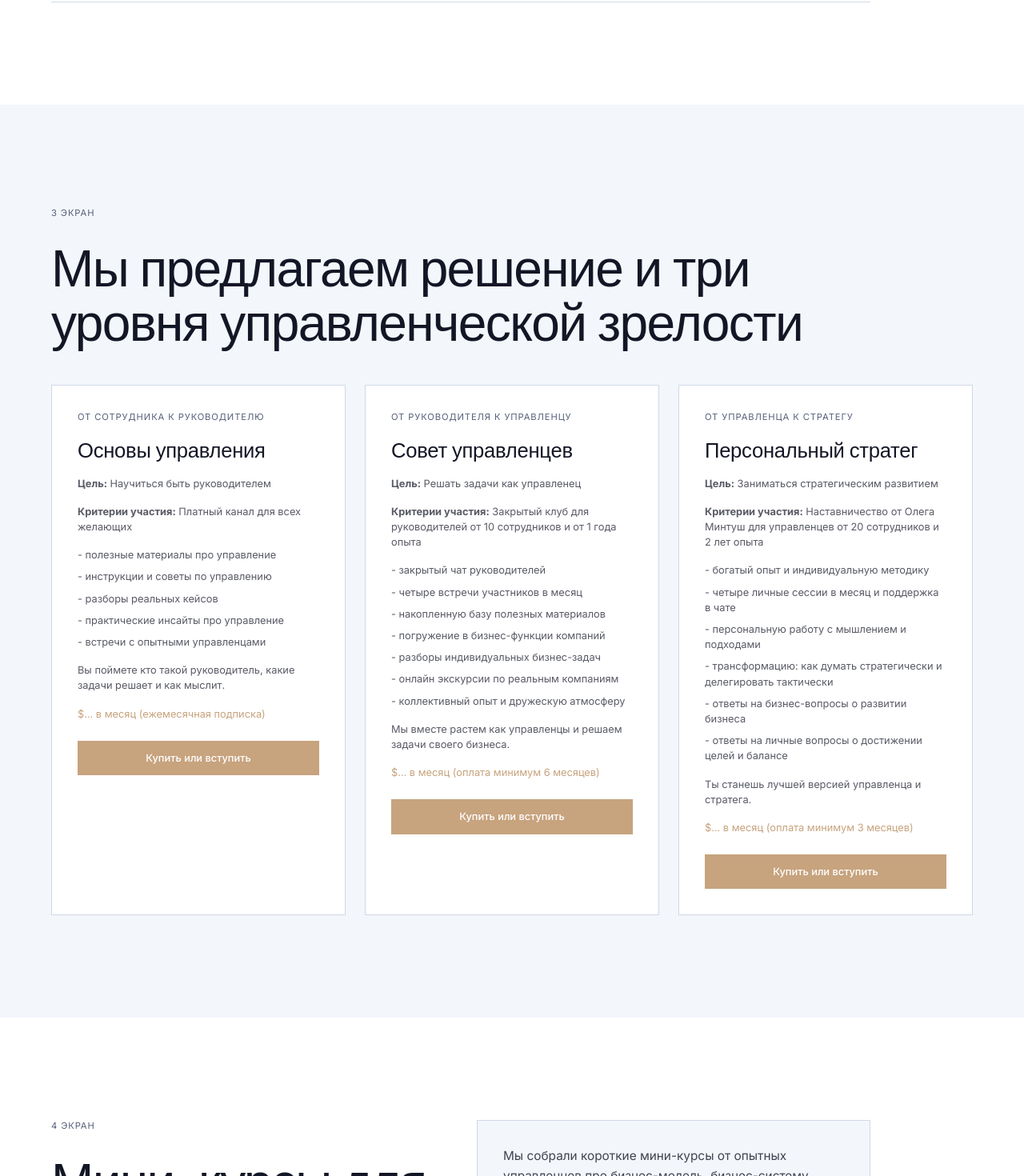
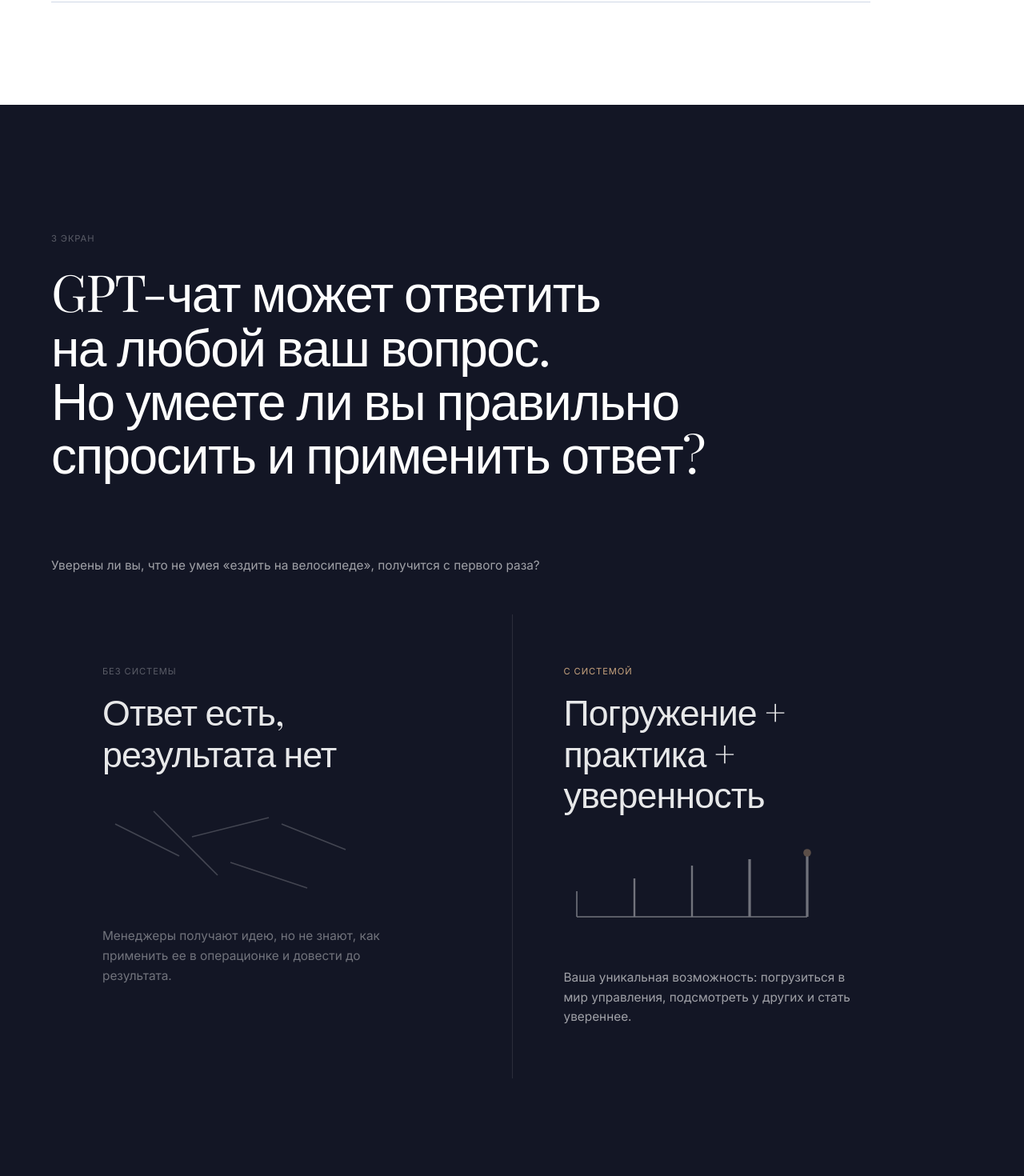
Before and after one commit to slava-del/mintush, a Next.js app: page / in a window 1280 px wide. Shown: the part 1520-2990 px from the top of the page at 80% size. Built offline with nearby package versions, Linux system fonts and the light colour scheme; a web font is replaced by a local one.

Commit message:
added ai section back

```diff
--- a/app/page.tsx
+++ b/app/page.tsx
@@ -4,6 +4,7 @@ import type { Metadata } from "next"
 import { SiteHeader } from "@/components/site-header"
 import { SiteFooter } from "@/components/site-footer"
 import { LeadForm } from "@/components/lead-form"
+import { GptVsSystemSection } from "@/components/home/gpt-vs-system-section"
 import { mentorSummary, trustedCompanies } from "@/lib/site-config"
 
 export const metadata: Metadata = {
@@ -148,9 +149,11 @@ export default function HomePage() {
           </div>
         </section>
 
+        <GptVsSystemSection />
+
         <section className="px-6 md:px-10 lg:px-16 py-24 md:py-32 bg-card">
           <div className="max-w-6xl mx-auto">
-            <p className="text-caption text-muted-foreground mb-6">3 экран</p>
+            <p className="text-caption text-muted-foreground mb-6">4 экран</p>
             <h2 className="text-h1 font-serif text-foreground mb-4 text-balance">
               Мы предлагаем решение и три уровня управленческой зрелости
             </h2>
@@ -184,7 +187,7 @@ export default function HomePage() {
         <section className="px-6 md:px-10 lg:px-16 py-24 md:py-32">
           <div className="max-w-5xl grid gap-10 lg:grid-cols-2 lg:items-start">
             <div>
-              <p className="text-caption text-muted-foreground mb-6">4 экран</p>
+              <p className="text-caption text-muted-foreground mb-6">5 экран</p>
               <h2 className="text-h1 font-serif text-foreground mb-6">Мини-курсы для руководителей</h2>
               <p className="text-body-lg text-foreground/75 leading-relaxed">
                 Руководитель не должен быть экспертом в финансах, логистике и прочих бизнес-функциях. Но руководитель обязан знать их базовые принципы работы, чтобы понимать как выстраивать бизнес-систему, как ставить задачи и как добиваться бизнес-результата.
@@ -206,7 +209,7 @@ export default function HomePage() {
 
         <section className="px-6 md:px-10 lg:px-16 py-24 md:py-32 bg-foreground text-primary-foreground">
           <div className="max-w-5xl">
-            <p className="text-caption text-primary-foreground/40 mb-6">5 экран</p>
+            <p className="text-caption text-primary-foreground/40 mb-6">6 экран</p>
             <h2 className="text-h1 font-serif text-primary-foreground mb-6">Архитектура бизнеса</h2>
             <p className="text-body-lg text-primary-foreground/70 leading-relaxed max-w-4xl">
               В вашей компании случилась проблема. Растить внутренние компетенции или нанимать экспертов с рынка это всегда долго.
@@ -234,7 +237,7 @@ export default function HomePage() {
 
         <section className="px-6 md:px-10 lg:px-16 py-24 md:py-32">
           <div className="max-w-6xl mx-auto">
-            <p className="text-caption text-muted-foreground mb-6">6 экран</p>
+            <p className="text-caption text-muted-foreground mb-6">7 экран</p>
             <h2 className="text-h1 font-serif text-foreground mb-10">Нам доверяют</h2>
             <div className="grid grid-cols-2 md:grid-cols-4 gap-4">
               {trustedCompanies.map((company) => (
--- a/components/home/gpt-vs-system-section.tsx
+++ b/components/home/gpt-vs-system-section.tsx
@@ -3,14 +3,16 @@ export function GptVsSystemSection() {
     <section className="px-6 md:px-10 lg:px-16 py-24 md:py-32 lg:py-40 bg-foreground text-primary-foreground">
       <div className="max-w-6xl mx-auto">
         {/* Caption */}
-        <p className="text-caption text-primary-foreground/30 mb-6">Подход</p>
+        <p className="text-caption text-primary-foreground/30 mb-6">3 экран</p>
 
         {/* Headline */}
         <h2 className="text-h1 font-serif text-primary-foreground mb-16 md:mb-24 text-balance max-w-4xl">
-          GPT дает ответы.
-          <br />
-          Управление требует системы.
+          GPT-чат может ответить на любой ваш вопрос.
+          <br />Но умеете ли вы правильно спросить и применить ответ?
         </h2>
+        <p className="text-body-lg text-primary-foreground/60 mb-12 max-w-3xl">
+          Уверены ли вы, что не умея «ездить на велосипеде», получится с первого раза?
+        </p>
 
         {/* Two panels */}
         <div className="grid grid-cols-1 md:grid-cols-2 gap-px bg-primary-foreground/10">
@@ -19,7 +21,7 @@ export function GptVsSystemSection() {
             <div className="flex flex-col gap-4">
               <span className="text-caption text-primary-foreground/30">Без системы</span>
               <p className="text-h2 font-serif text-primary-foreground/90">
-                Ответы без структуры
+                Ответ есть, результата нет
               </p>
             </div>
 
@@ -33,7 +35,7 @@ export function GptVsSystemSection() {
             </svg>
 
             <p className="text-body-lg text-primary-foreground/40 max-w-sm">
-              Ручное вмешательство. Каждый раз заново. Без гарантии результата.
+              Менеджеры получают идею, но не знают, как применить ее в операционке и довести до результата.
             </p>
           </div>
 
@@ -42,7 +44,7 @@ export function GptVsSystemSection() {
             <div className="flex flex-col gap-4">
               <span className="text-caption text-accent">С системой</span>
               <p className="text-h2 font-serif text-primary-foreground/90">
-                Шаги + шаблоны + разбор
+                Погружение + практика + уверенность
               </p>
             </div>
 
@@ -58,7 +60,7 @@ export function GptVsSystemSection() {
             </svg>
 
             <p className="text-body-lg text-primary-foreground/60 max-w-sm">
-              Предсказуемость. Система работает независимо от того, кто ей управляет.
+              Ваша уникальная возможность: погрузиться в мир управления, подсмотреть у других и стать увереннее.
             </p>
           </div>
         </div>
```
